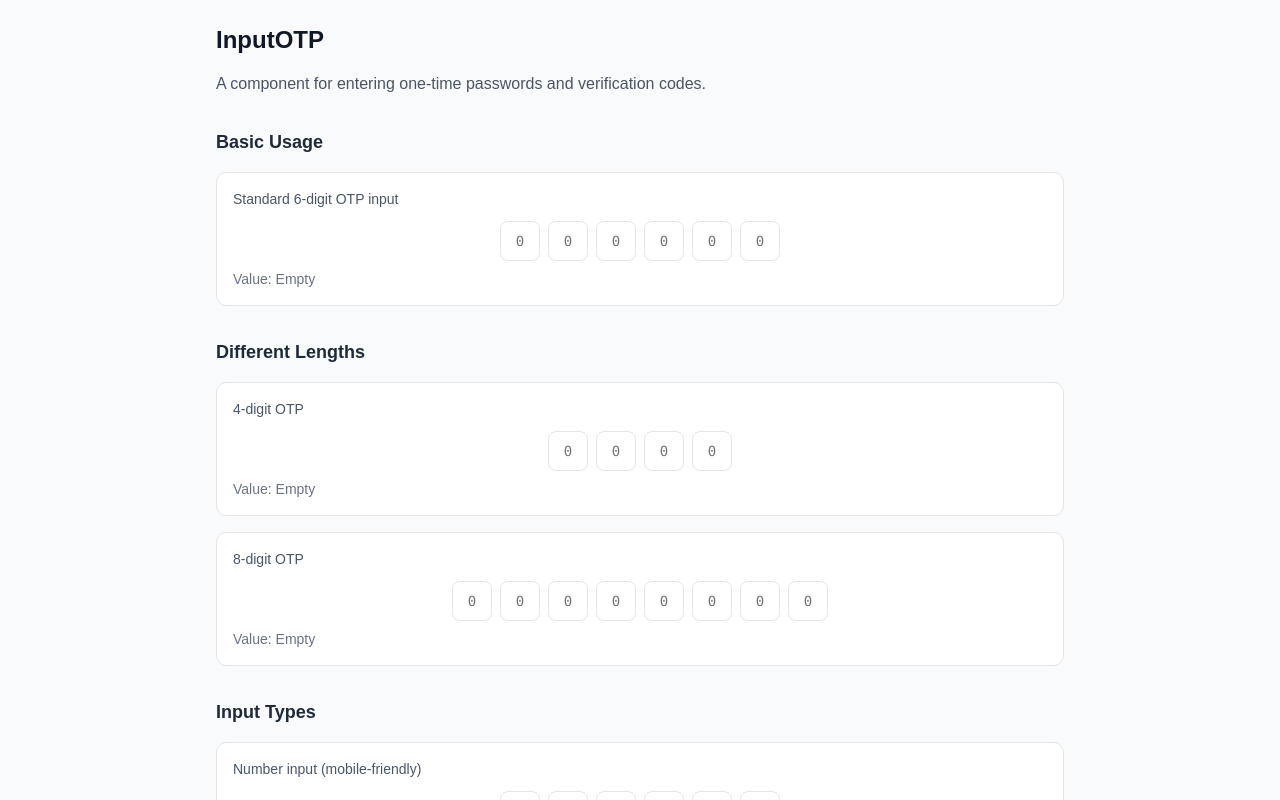
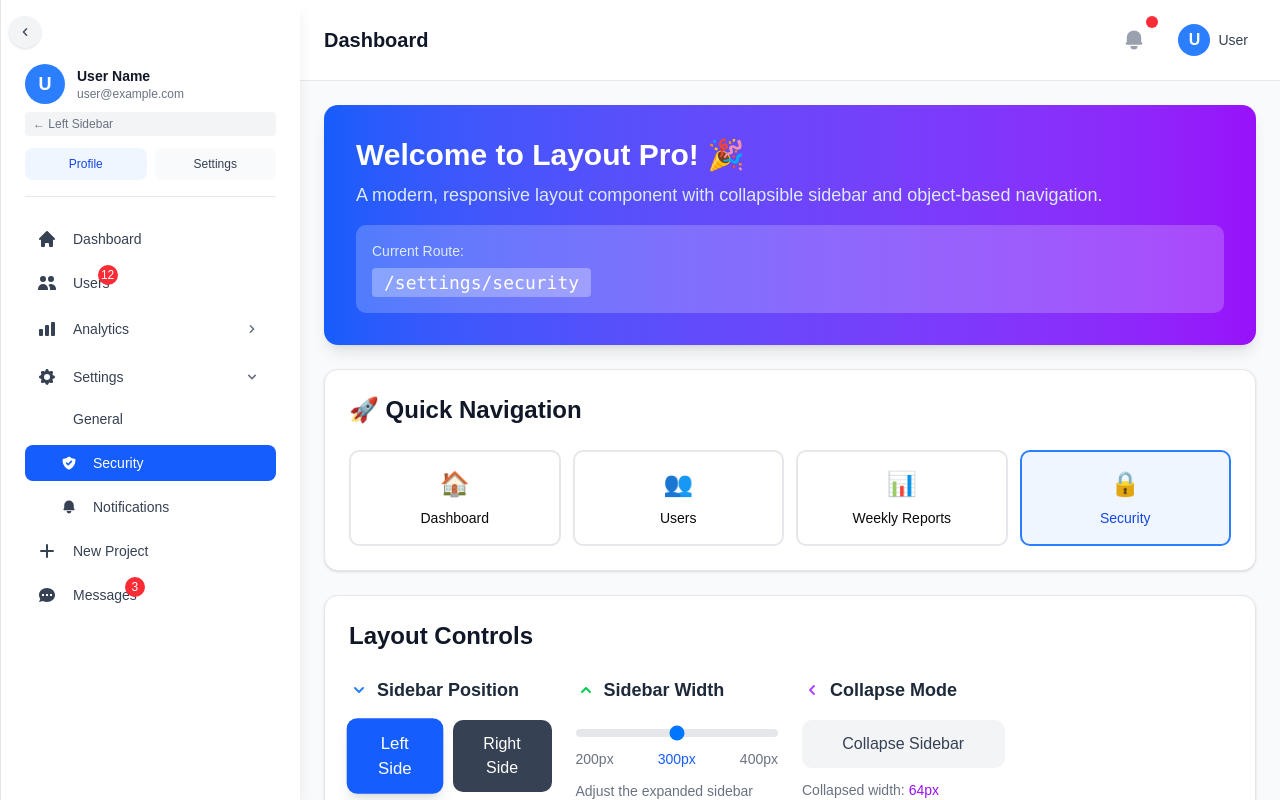
Before and after one commit to gholamreza-hasnzade/react-component-with-tailwind, a React (Vite) app: page /settings/security in a window 1280 px wide. Shown: the top 800 px of the page. Built offline with nearby package versions, Linux system fonts and the light colour scheme; a web font is replaced by a local one.

Commit message:
feat layout

```diff
--- a/src/App.tsx
+++ b/src/App.tsx
@@ -1,12 +1,13 @@
 
 import { ToastContainer } from "./components/atoms/toast/ToastContainer";
 import InputOTPExample from "./components/atoms/inputOTP/inputOTP.example";
+import LayoutExample from "./components/molecules/layout/layout.example";
 
 function App() {
   return (
     <>
       <div className="w-full h-screen bg-gray-50 pb-60">
-      <InputOTPExample />
+      <LayoutExample />
       </div>
       <ToastContainer position="top-right" maxToasts={5} />
     </>
--- a/src/components/molecules/layout/layout.example.tsx
+++ b/src/components/molecules/layout/layout.example.tsx
@@ -1,4 +1,4 @@
-import React, { useState } from "react";
+import React, { useState, useEffect } from "react";
 import { BrowserRouter, Routes, Route, useNavigate, useLocation } from "react-router-dom";
 import { Layout } from "./layout";
 import type { SidebarItem } from "./layout";
@@ -26,6 +26,11 @@ const LayoutContent: React.FC = () => {
   const [sidebarPosition, setSidebarPosition] = useState<"left" | "right">("left");
   const [sidebarWidth, setSidebarWidth] = useState(300);
   const [isCollapsed, setIsCollapsed] = useState(false);
+
+  // Debug logging for sidebar position changes
+  useEffect(() => {
+    console.log("Sidebar position changed to:", sidebarPosition);
+  }, [sidebarPosition]);
 
   // Define sidebar items as objects with proper paths
   const sidebarItems: SidebarItem[] = [
@@ -209,7 +214,10 @@ const LayoutContent: React.FC = () => {
                 </h3>
                 <div className="flex space-x-3">
                   <button
-                    onClick={() => setSidebarPosition("left")}
+                    onClick={() => {
+                      console.log("Setting sidebar position to: left");
+                      setSidebarPosition("left");
+                    }}
                     className={`px-6 py-3 rounded-lg font-medium transition-all duration-200 ${
                       sidebarPosition === "left"
                         ? "bg-blue-600 text-white shadow-lg transform scale-105"
@@ -219,7 +227,10 @@ const LayoutContent: React.FC = () => {
                     Left Side
                   </button>
                   <button
-                    onClick={() => setSidebarPosition("right")}
+                    onClick={() => {
+                      console.log("Setting sidebar position to: right");
+                      setSidebarPosition("right");
+                    }}
                     className={`px-6 py-3 rounded-lg font-medium transition-all duration-200 ${
                       sidebarPosition === "right"
                         ? "bg-blue-600 text-white shadow-lg transform scale-105"
@@ -233,6 +244,9 @@ const LayoutContent: React.FC = () => {
                   The sidebar will automatically adjust its position and
                   collapse button.
                 </p>
+                <div className="mt-2 p-2 bg-gray-100 rounded text-xs">
+                  <strong>Current Position:</strong> {sidebarPosition === "left" ? "Left Side" : "Right Side"}
+                </div>
               </div>
 
               <div>
--- a/src/components/molecules/layout/layout.tsx
+++ b/src/components/molecules/layout/layout.tsx
@@ -35,7 +35,7 @@ export const Layout: React.FC<LayoutProps> = ({
   children,
   sidebar,
   sidebarItems = [],
-  sidebarPosition = "right",
+  sidebarPosition = "left",
   sidebarWidth = 280,
   collapsedWidth = 64,
   isCollapsed = false,
@@ -47,6 +47,8 @@ export const Layout: React.FC<LayoutProps> = ({
   contentClassName,
   currentLocation = "/", // Default to root path
 }) => {
+  // Debug logging for sidebar position
+  console.log("Layout render - sidebarPosition:", sidebarPosition);
   const [isSidebarOpen, setIsSidebarOpen] = useState(showSidebar);
   const [isCollapsedState, setIsCollapsedState] = useState(isCollapsed);
   const [hoveredItem, setHoveredItem] = useState<string | null>(null);
@@ -254,11 +256,11 @@ export const Layout: React.FC<LayoutProps> = ({
                           paddingLeft:
                             sidebarPosition === "left"
                               ? `${16 + level * 20}px`
-                              : "auto",
+                              : "12px",
                           paddingRight:
                             sidebarPosition === "right"
                               ? `${16 + level * 20}px`
-                              : "auto",
+                              : "12px",
                         }
                       : {}
                   }
@@ -312,11 +314,11 @@ export const Layout: React.FC<LayoutProps> = ({
                           paddingLeft:
                             sidebarPosition === "left"
                               ? `${16 + level * 20}px`
-                              : "auto",
+                              : "12px",
                           paddingRight:
                             sidebarPosition === "right"
                               ? `${16 + level * 20}px`
-                              : "auto",
+                              : "12px",
                         }
                       : {}
                   }
@@ -355,11 +357,11 @@ export const Layout: React.FC<LayoutProps> = ({
                           paddingLeft:
                             sidebarPosition === "left"
                               ? `${16 + level * 20}px`
-                              : "auto",
+                              : "12px",
                           paddingRight:
                             sidebarPosition === "right"
                               ? `${16 + level * 20}px`
-                              : "auto",
+                              : "12px",
                         }
                       : {}
                   }
@@ -428,11 +430,11 @@ export const Layout: React.FC<LayoutProps> = ({
                           paddingLeft:
                             sidebarPosition === "left"
                               ? `${16 + level * 20}px`
-                              : "auto",
+                              : "12px",
                           paddingRight:
                             sidebarPosition === "right"
                               ? `${16 + level * 20}px`
-                              : "auto",
+                              : "12px",
                         }
                       : {}
                   }
@@ -448,7 +450,7 @@ export const Layout: React.FC<LayoutProps> = ({
                   {sidebarPosition === "right" &&
                     item.children &&
                     item.children.length > 0 && (
-                      <div className="mr-2 p-1">
+                      <div className="ml-2 p-1">
                         <HiChevronRight
                           className={cn(
                             "w-4 h-4 text-gray-500 transition-transform duration-200",
@@ -470,7 +472,7 @@ export const Layout: React.FC<LayoutProps> = ({
                   <span
                     className={cn(
                       "text-sm font-medium",
-                      sidebarPosition === "left" ? "ml-3" : "mr-3"
+                      sidebarPosition === "left" ? "ml-3" : "ml-3"
                     )}
                   >
                     {item.label}
@@ -507,11 +509,11 @@ export const Layout: React.FC<LayoutProps> = ({
                           paddingLeft:
                             sidebarPosition === "left"
                               ? `${16 + level * 20}px`
-                              : "auto",
+                              : "12px",
                           paddingRight:
                             sidebarPosition === "right"
                               ? `${16 + level * 20}px`
-                              : "auto",
+                              : "12px",
                         }
                       : {}
                   }
@@ -520,7 +522,7 @@ export const Layout: React.FC<LayoutProps> = ({
                   {sidebarPosition === "right" &&
                     item.children &&
                     item.children.length > 0 && (
-                      <div className="mr-2 p-1">
+                      <div className="ml-2 p-1">
                         <HiChevronRight
                           className={cn(
                             "w-4 h-4 text-gray-500 transition-transform duration-200",
@@ -542,7 +544,7 @@ export const Layout: React.FC<LayoutProps> = ({
                   <span
                     className={cn(
                       "text-sm font-medium",
-                      sidebarPosition === "left" ? "ml-3" : "mr-3"
+                      sidebarPosition === "left" ? "ml-3" : "ml-3"
                     )}
                   >
                     {item.label}
@@ -583,6 +585,9 @@ export const Layout: React.FC<LayoutProps> = ({
     const item = sidebarItems.find((i) => i.id === hoveredItem);
     if (!item || !item.children || item.children.length === 0) return null;
 
+    // Safety check for popover position
+    if (!popoverPosition.x || !popoverPosition.y) return null;
+
     // Recursive function to render nested children
     const renderNestedChildren = (
       children: SidebarItem[],
@@ -593,7 +598,7 @@ export const Layout: React.FC<LayoutProps> = ({
           <Link
             to={child.href || ""}
             className={cn(
-              "flex items-center px-3 py-2 rounded-md hover:bg-blue-50 hover:text-blue-700 transition-colors cursor-pointer",
+              "flex items-center px-3 py-2 rounded-md hover:bg-blue-50 hover:text-blue-700 transition-colors cursor-pointer focus:outline-none focus:ring-2 focus:ring-blue-500 focus:ring-inset",
               isItemActive(child)
                 ? "bg-blue-600  hover:bg-blue-700  text-gray-700"
                 : " hover:bg-blue-50 hover:text-blue-700",
@@ -635,12 +640,9 @@ export const Layout: React.FC<LayoutProps> = ({
         <div
           className="fixed"
           style={{
-            left:
-              sidebarPosition === "left"
-                ? popoverPosition.x - 20
-                : popoverPosition.x - 20,
+            left: popoverPosition.x - 30,
             top: popoverPosition.y,
-            width: "20px",
+            width: "30px",
             height: "40px",
             zIndex: 99998,
           }}
@@ -657,6 +659,8 @@ export const Layout: React.FC<LayoutProps> = ({
           }}
           onMouseEnter={handlePopoverEnter}
           onMouseLeave={handlePopoverLeave}
+          role="dialog"
+          aria-label={`${item.label} submenu`}
         >
           <div
             className={cn(
@@ -677,14 +681,14 @@ export const Layout: React.FC<LayoutProps> = ({
   };
 
   return (
-    <div className={cn("flex h-screen bg-gray-50", className)}>
+    <div className={cn("flex h-screen bg-gray-50 transition-all duration-300", className)}>
       {(sidebar || sidebarItems.length > 0) && (
         <div
           className={cn(
             "relative bg-white transition-all duration-300 ease-in-out overflow-hidden shadow-lg",
             sidebarPosition === "right"
-              ? "order-first border-r border-gray-200"
-              : "order-last border-l border-gray-200",
+              ? "order-last border-r border-gray-200"
+              : "order-first border-l border-gray-200",
             "hidden lg:block",
             sidebarClassName
           )}
@@ -697,7 +701,7 @@ export const Layout: React.FC<LayoutProps> = ({
             onClick={handleCollapseToggle}
             className={cn(
               "absolute top-4 z-20 p-2 rounded-full bg-gray-100 hover:bg-gray-200 text-gray-600 shadow-sm transition-all duration-200 transform hover:scale-105",
-              sidebarPosition === "left" ? "right-2" : "left-2"
+              sidebarPosition === "left" ? "left-2" : "right-2"
             )}
             aria-label={
               isCollapsedState ? "Expand sidebar" : "Collapse sidebar"
@@ -708,11 +712,11 @@ export const Layout: React.FC<LayoutProps> = ({
                 "w-4 h-4 transition-transform duration-200",
                 sidebarPosition === "left"
                   ? isCollapsedState
-                    ? "rotate-180"
-                    : ""
+                    ? ""
+                    : "rotate-180"
                   : isCollapsedState
-                  ? ""
-                  : "rotate-180"
+                  ? "rotate-180"
+                  : ""
               )}
             />
           </button>
@@ -738,6 +742,9 @@ export const Layout: React.FC<LayoutProps> = ({
                     </p>
                   </div>
                 </div>
+                <div className="mt-2 text-xs text-gray-500 bg-gray-100 px-2 py-1 rounded">
+                  {sidebarPosition == "left" ? "← Left Sidebar" : "Right Sidebar →"}
+                </div>
 
                 <div className="mt-3 flex space-x-2">
                   <button className="flex-1 px-3 py-2 text-xs bg-blue-50 text-blue-700 rounded-md hover:bg-blue-100 transition-colors">
@@ -757,6 +764,11 @@ export const Layout: React.FC<LayoutProps> = ({
                     U
                   </div>
                 </div>
+                <div className="mt-2 text-center">
+                  <div className="text-xs text-gray-500 bg-gray-100 px-1 py-0.5 rounded mx-2">
+                    {sidebarPosition === "left" ? "←" : "→"}
+                  </div>
+                </div>
               </div>
             )}
 
@@ -766,7 +778,11 @@ export const Layout: React.FC<LayoutProps> = ({
       )}
 
       <div
-        className={cn("flex-1 flex flex-col overflow-hidden", contentClassName)}
+        className={cn(
+          "flex-1 flex flex-col overflow-hidden",
+          sidebarPosition === "right" ? "order-first" : "order-last",
+          contentClassName
+        )}
       >
         <header className="bg-white border-b border-gray-200 px-4 md:px-6 py-4 shadow-sm">
           <div className="flex items-center justify-between">
```
